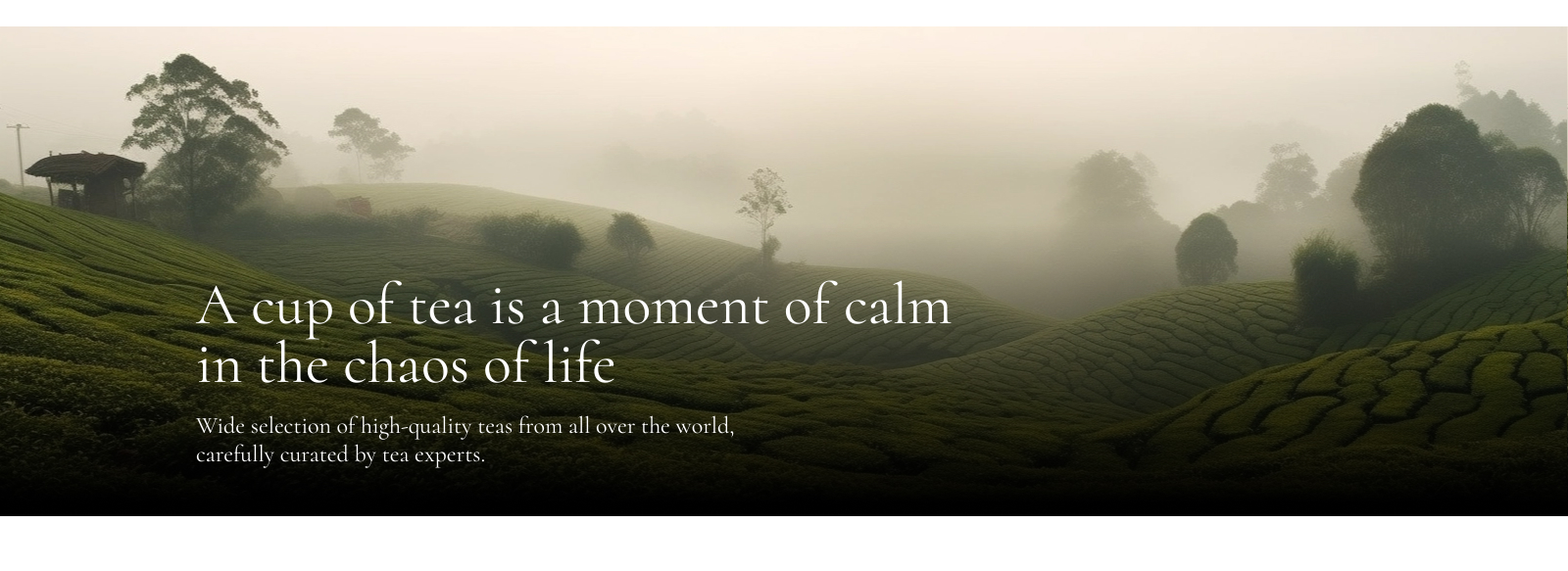
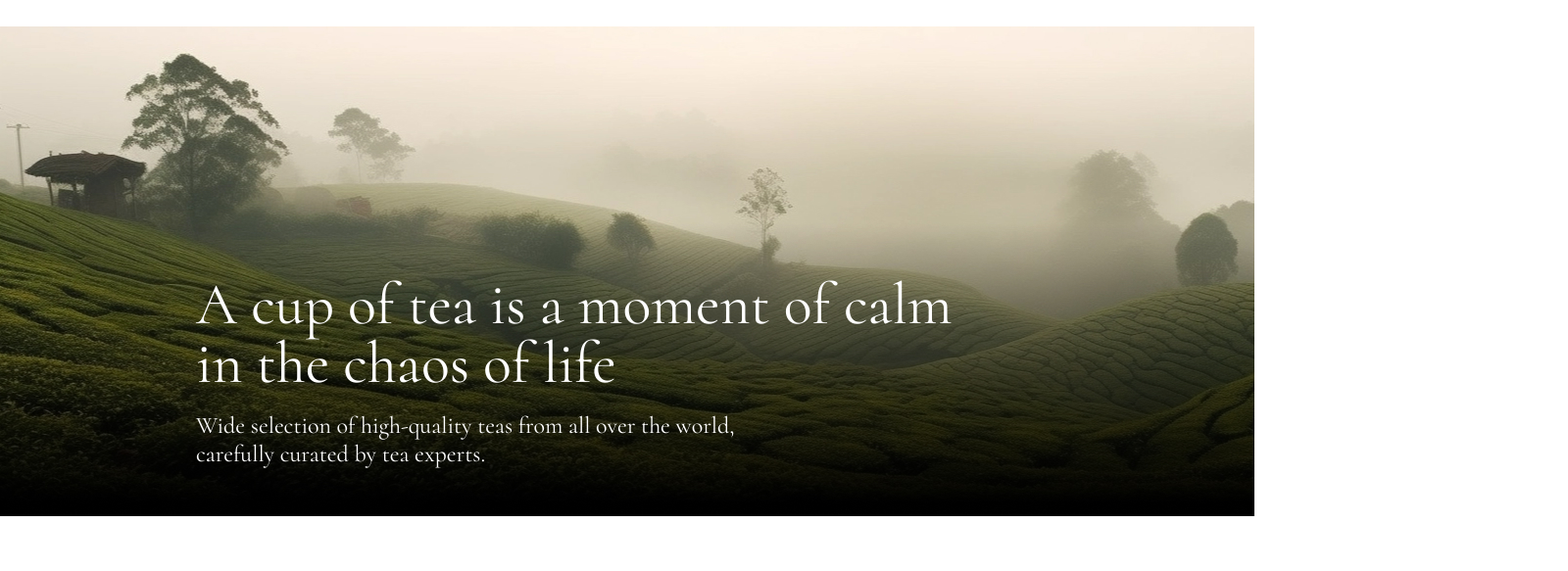
Before and after one commit to Fello21/URBAN, a plain HTML site: page Задание 7/index.html in a window 1280 px wide. Shown: the part 173-756 px from the top of the page at 98% size, 1600 px wide, since content can reach past the window. Drawn offline with nearby package versions, Linux system fonts and the light colour scheme.

Commit message:
seventh(2)

```diff
--- a/Задание 7/styles/style.css
+++ b/Задание 7/styles/style.css
@@ -52,7 +52,9 @@ a {
 
 header {
   background-image: url("../images/headerBG.jpg");
-  width: 1600px;
+  background-repeat: no-repeat;
+  background-size:  cover;
+  width: 100%;
   height: 500px;
   font-family: "Cormorant";
   font-weight: 400;
@@ -168,7 +170,7 @@ header > span {
   width: 1150px;
   height: 768px;
   text-align: center;
-  margin: 0 0 0 200px;
+  margin: 0 auto;
   font-family: "Cormorant";
 }
 .blog > h2 {
```
